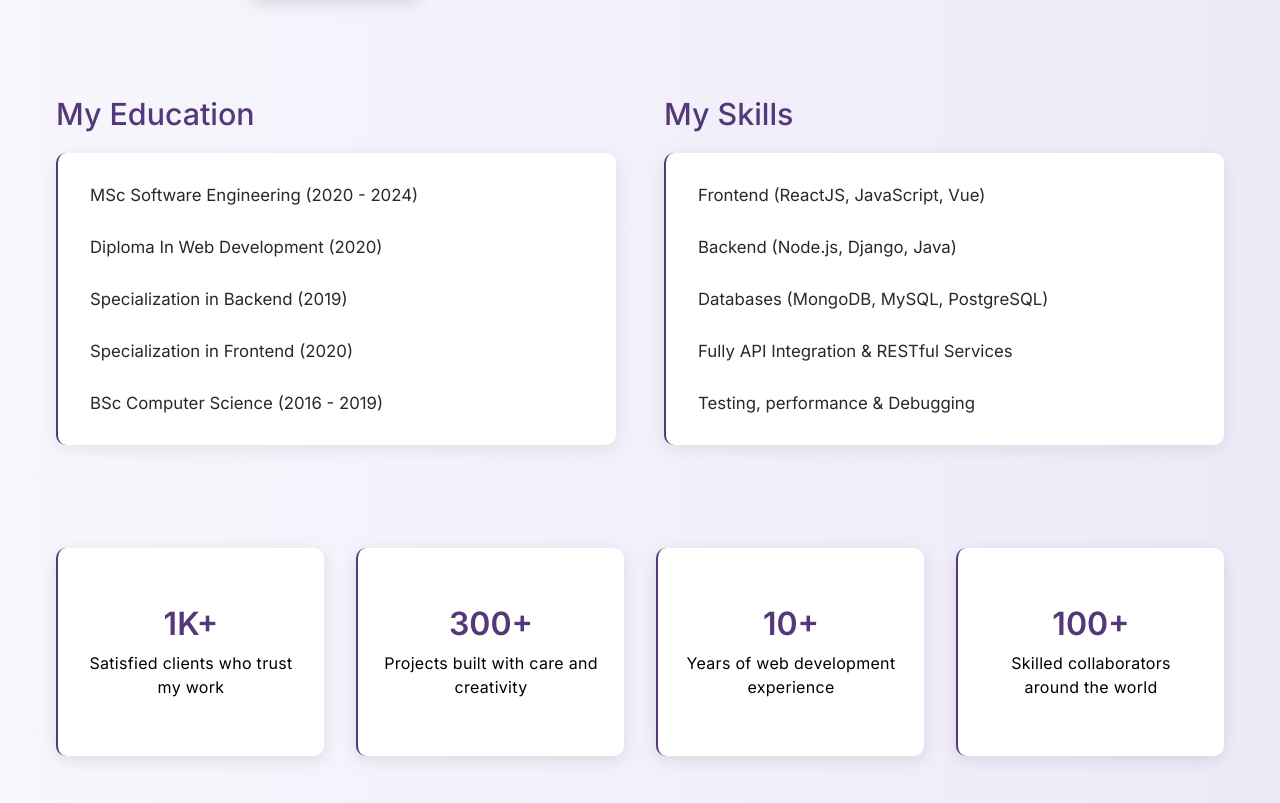
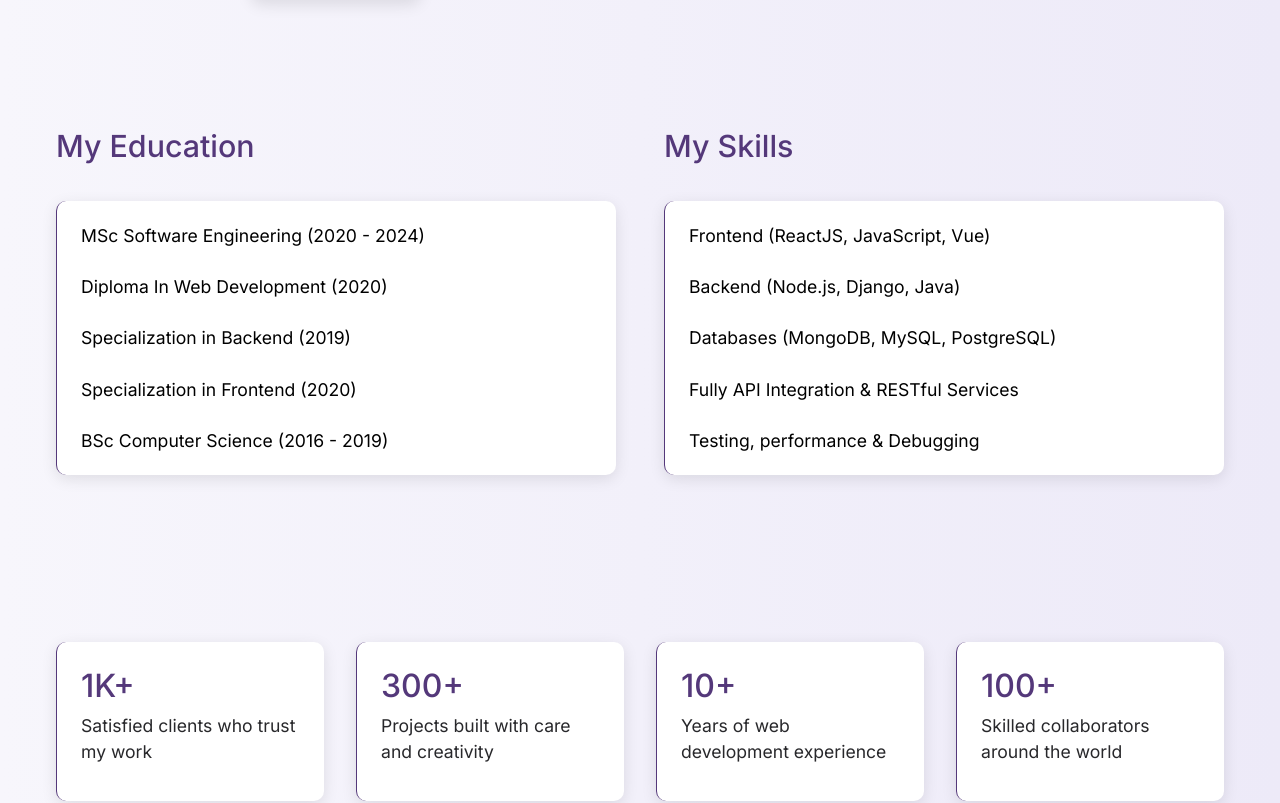
Before and after one commit to CamilleOnoda/camilleonoda.dev, a React (Create React App) app: page /about in a window 1280 px wide. Shown: the part 538-1341 px from the top of the page. Built offline with nearby package versions, Linux system fonts and the light colour scheme.

Commit message:
set about section fully with cards

```diff
--- a/src/features/about/AboutSkills.js
+++ b/src/features/about/AboutSkills.js
@@ -6,6 +6,7 @@ import {
   slideFromRight,
 } from "../../shared/components/FramerVariants";
 import SectionHeader from "../../shared/components/SectionHeader/SectionHeader";
+import AboutCard from "../../shared/components/aboutCard/AboutCard";
 
 const AboutSkills = () => {
   return (
@@ -14,100 +15,46 @@ const AboutSkills = () => {
       aria-labelledby="education-heading"
     >
       <div className="about-skills-inner-container">
-        {/* <motion.div
-          className="about-skills-education-container"
+        <motion.div
+          className="about-skills-card-wrapper"
           initial="initial"
           whileInView="animate"
           viewport={{ once: true, amount: 0.5 }}
           variants={slideFromLeft}
+          style={{ display: "flex", flexDirection: "column", height: "100%" }}
         >
           <SectionHeader
             title={educationAndSkills.educationHeading.title}
             align="left"
           />
-          <div className="about-skills-education-list">
+          <AboutCard>
             {educationAndSkills.education.map((edu, index) => (
-              <div
-                key={index}
-                className="about-skills-education-items-container"
-              >
-                <p className="about-skills-education-items">
-                  {edu.degree} ({edu.year})
-                </p>
-              </div>
+              <p key={index} className="about-skills-education-items">
+                {edu.degree} ({edu.year})
+              </p>
             ))}
-          </div>
+          </AboutCard>
         </motion.div>
 
         <motion.div
-          className="about-skills-skill-container"
+          className="about-skills-card-wrapper"
           initial="initial"
           whileInView="animate"
           viewport={{ once: true, amount: 0.5 }}
           variants={slideFromRight}
+          style={{ display: "flex", flexDirection: "column", height: "100%" }}
         >
           <SectionHeader
             title={educationAndSkills.skillHeading.title}
             align="left"
           />
-
-          <div className="about-skills-skill-list">
+          <AboutCard>
             {educationAndSkills.skills.map((skill, index) => (
-              <div key={index} className="about-skills-skill-items-container">
-                <p className="about-skills-skill-items">{skill}</p>
-              </div>
+              <p key={index} className="about-skills-skill-items">
+                {skill}
+              </p>
             ))}
-          </div>
-        </motion.div> */}
-        <motion.div
-          className="about-skills-education-container"
-          initial="initial"
-          whileInView="animate"
-          viewport={{ once: true, amount: 0.5 }}
-          variants={slideFromLeft}
-        >
-          <SectionHeader
-            title={educationAndSkills.educationHeading.title}
-            align="left"
-          />
-
-          <div className="about-skills-card">
-            <div className="about-skills-education-list">
-              {educationAndSkills.education.map((edu, index) => (
-                <div
-                  key={index}
-                  className="about-skills-education-items-container"
-                >
-                  <p className="about-skills-education-items">
-                    {edu.degree} ({edu.year})
-                  </p>
-                </div>
-              ))}
-            </div>
-          </div>
-        </motion.div>
-
-        <motion.div
-          className="about-skills-skill-container"
-          initial="initial"
-          whileInView="animate"
-          viewport={{ once: true, amount: 0.5 }}
-          variants={slideFromRight}
-        >
-          <SectionHeader
-            title={educationAndSkills.skillHeading.title}
-            align="left"
-          />
-
-          <div className="about-skills-card">
-            <div className="about-skills-skill-list">
-              {educationAndSkills.skills.map((skill, index) => (
-                <div key={index} className="about-skills-skill-items-container">
-                  <p className="about-skills-skill-items">{skill}</p>
-                </div>
-              ))}
-            </div>
-          </div>
+          </AboutCard>
         </motion.div>
       </div>
     </section>
--- a/src/features/about/AboutStats.js
+++ b/src/features/about/AboutStats.js
@@ -5,6 +5,7 @@ import {
   fadeUpItem,
   containerStagger,
 } from "../../shared/components/FramerVariants";
+import AboutCard from "../../shared/components/aboutCard/AboutCard";
 
 function AboutStats() {
   return (
@@ -12,6 +13,19 @@ function AboutStats() {
       className="about-stats-section"
       aria-labelledby="about-stats-heading"
     >
+      {/* <motion.div
+        className="about-stats-inner-container"
+        variants={containerStagger}
+        initial="initial"
+        whileInView="animate"
+        viewport={{ once: true, amount: 0.4 }}
+      >
+        {aboutStats.map((stat, index) => (
+          <motion.div key={index} variants={fadeUpItem}>
+            <AboutCard title={stat.title} description={stat.description} />
+          </motion.div>
+        ))}
+      </motion.div> */}
       <motion.div
         className="about-stats-inner-container"
         variants={containerStagger}
@@ -22,11 +36,11 @@ function AboutStats() {
         {aboutStats.map((stat, index) => (
           <motion.article
             key={index}
-            className="about-stats-container-box"
+            className="about-stats-card-wrapper"
             variants={fadeUpItem}
+            style={{ display: "flex", flexDirection: "column", height: "100%" }}
           >
-            <h2 className="about-stats-box-heading">{stat.title}</h2>
-            <p className="about-stats-box-description">{stat.description}</p>
+            <AboutCard title={stat.title} description={stat.description} />
           </motion.article>
         ))}
       </motion.div>
--- a/src/features/about/aboutSkills.css
+++ b/src/features/about/aboutSkills.css
@@ -9,82 +9,51 @@
 
 .about-skills-inner-container {
   width: 100%;
+  display: grid;
   max-width: 75rem;
-  display: grid;
   grid-template-columns: repeat(2, 1fr);
   gap: 3rem;
-  padding: 1rem;
+  padding: 3rem 1rem;
+  align-items: stretch; /* stretch all grid items to tallest */
+}
+
+.about-skills-card-wrapper {
+  display: flex;
+  flex-direction: column;
+  height: 100%; /* important to allow stretching */
+}
+
+.about-card {
+  flex: 1; /* take up remaining height inside wrapper */
+  background: #fff;
+  padding: 1.5rem;
+  border-radius: 10px;
+  box-shadow: 0px 4px 15px rgba(0, 0, 0, 0.1);
+  border-left: 1.8px solid #54387a;
+  display: flex;
+  flex-direction: column;
 }
 
 .about-skills-education-container,
 .about-skills-skill-container {
   max-width: 100%;
-  text-align: left;
-}
-
-.about-skills-education-list,
-.about-skills-skill-list {
-  display: flex;
-  flex-direction: column;
-  gap: 2rem;
-}
-
-.about-skills-education-items-container,
-.about-skills-skill-items-container {
-  display: flex;
-  align-items: flex-start;
-}
-
-.about-skills-education-items,
-.about-skills-skill-items {
-  font-size: 1.05rem;
-  color: #28282b;
-}
-
-.about-skills-card {
-  background: #ffffff;
-  padding: 2rem;
-  border-left: 2px solid #54387a;
-  border-radius: 10px;
-  box-shadow: 0px 4px 18px rgba(0, 0, 0, 0.08);
-  transition: transform 0.3s ease, box-shadow 0.3s ease;
-  margin-top: -1rem;
-}
-
-about-skills-skill-list {
-  list-style-type: none;
+  /* text-align: left; */
 }
 
 @media (max-width: 1024px) {
   .about-skills-inner-container {
     grid-template-columns: 1fr;
   }
-
-  .about-skills-section .section-header-title {
-    text-align: center;
+  .about-skills-card-wrapper .section-header-title {
+    text-align: center !important;
+    width: 100%;
   }
-
   .about-skills-education-container,
   .about-skills-skill-container {
     text-align: center;
-    padding: 1rem;
   }
-
-  .about-skills-education-list,
-  .about-skills-skill-list {
-    align-items: center;
-  }
-
-  .about-skills-education-items-container,
-  .about-skills-skill-items-container {
-    justify-content: center;
+  .about-skills-education-container .section-header-title,
+  .about-skills-skill-container .section-header-title {
+    text-align: center;
   }
 }
-
-@media (max-width: 768px) {
-  .about-skills-education-heading,
-  .about-skills-skill-heading {
-    font-size: 1.8rem;
-    line-height: 2.7rem;
-  }
-}
--- a/src/features/about/aboutStats.css
+++ b/src/features/about/aboutStats.css
@@ -7,41 +7,30 @@
 
 .about-stats-inner-container {
   display: grid;
-  grid-template-columns: repeat(4, 1fr); /* 4 on large screens */
+  grid-template-columns: repeat(4, 1fr); /* adjust for responsive */
   gap: 2rem;
+  align-items: stretch; /* ensures all cards in the row are same height */
   width: 100%;
   max-width: 75rem;
   margin: 1rem auto;
-  padding: 0 1rem;
+  padding: 2rem 1rem;
 }
 
-.about-stats-container-box {
-  background: #ffffff;
-  padding: 1.5rem;
-  position: relative;
-  min-height: 13rem; /* flexible instead of fixed */
+.about-stats-card-wrapper {
   display: flex;
   flex-direction: column;
-  align-items: center;
-  justify-content: center;
-  border-left: 2px solid #54387a;
-  box-shadow: 0px 4px 15px rgba(0, 0, 0, 0.1);
-  border-radius: 10px;
-  text-align: center;
+  height: 100%; /* stretch wrapper to match tallest card */
 }
 
-.about-stats-box-heading {
-  font-size: 2rem;
-  font-weight: 600;
-  color: #54387a;
-}
-
-.about-stats-box-description {
-  font-size: 1rem;
-  margin-top: 0.5rem;
-  letter-spacing: 0.3px;
-  line-height: 1.5rem;
-  color: #000000;
+.about-card {
+  flex: 1; /* fill the wrapper height */
+  display: flex;
+  flex-direction: column;
+  background: #fff;
+  padding: 1.5rem;
+  border-radius: 10px;
+  border-left: 1.8px solid #54387a;
+  box-shadow: 0px 4px 15px rgba(0, 0, 0, 0.1);
 }
 
 @media (max-width: 1200px) {
@@ -57,10 +46,6 @@
   .about-stats-inner-container {
     gap: 1.5rem;
   }
-  .about-stats-box-heading {
-    font-size: 1.8rem;
-    line-height: 2.7rem;
-  }
 }
 
 @media (max-width: 600px) {
--- a/src/features/home/bannerIntro.css
+++ b/src/features/home/bannerIntro.css
@@ -29,6 +29,7 @@
 .home-banner-greeting {
   font-size: 2rem;
   color: #656565;
+  font-weight: 550;
 }
 
 .home-banner-name {
@@ -38,6 +39,7 @@
   -webkit-text-fill-color: transparent;
   margin-top: -0.7rem;
   margin-bottom: -0.2rem;
+  font-weight: 600;
 }
 
 .home-banner-description {
--- /dev/null
+++ b/src/shared/components/aboutCard/AboutCard.js
@@ -0,0 +1,13 @@
+import "./aboutCard.css";
+
+const AboutCard = ({ title, description, children }) => {
+  return (
+    <div className="about-card">
+      {title && <h2 className="about-card-heading">{title}</h2>}
+      {description && <p className="about-card-description">{description}</p>}
+      {children && <div className="about-card-children">{children}</div>}
+    </div>
+  );
+};
+
+export default AboutCard;
--- /dev/null
+++ b/src/shared/components/aboutCard/aboutCard.css
@@ -0,0 +1,47 @@
+.about-card {
+  background: #ffffff;
+  padding: 1.5rem;
+  width: 100%;
+  border-radius: 10px;
+  box-shadow: 0px 4px 15px rgba(0, 0, 0, 0.1);
+  text-align: left;
+  position: relative;
+  border-left: 1.8px solid #54387a;
+  transition: transform 0.2s ease-in-out;
+  display: flex;
+  align-items: flex-start;
+  flex-direction: column; /* ensures children stack */
+}
+
+.about-card-heading {
+  font-size: 2rem;
+  font-weight: 500;
+  color: #54387a;
+  margin-bottom: 0.5rem;
+  text-align: center;
+}
+
+.about-card-description {
+  font-size: 1.1rem;
+  color: #28282b;
+  line-height: 1.6rem;
+  margin-bottom: 0.8rem;
+  text-align: left;
+}
+
+.about-card-children {
+  font-size: 1.1rem;
+  display: flex;
+  flex-direction: column;
+  gap: 1.9rem;
+}
+
+@media (max-width: 1024px) {
+  .about-card {
+    text-align: center; /* center text */
+    align-items: center; /* center flex children */
+  }
+  .about-card-description {
+    text-align: center;
+  }
+}
--- a/src/shared/components/button/button.css
+++ b/src/shared/components/button/button.css
@@ -1,6 +1,6 @@
 .btn {
   font-family: "Inter", sans-serif;
-  font-weight: 550;
+  font-weight: 500;
   border-radius: 5px;
   text-decoration: none;
   transition: 0.3s ease-in-out;
@@ -54,11 +54,12 @@
   background-color: #54387a;
   color: #fff;
   padding: 0.5rem 0.9rem;
-  font-weight: 550;
+  font-weight: 500;
   transition: background 0.3s;
   text-decoration: none;
   border-radius: 5px;
 }
+
 .btn.nav:hover {
   background-color: #3d2b5c;
 }
```
